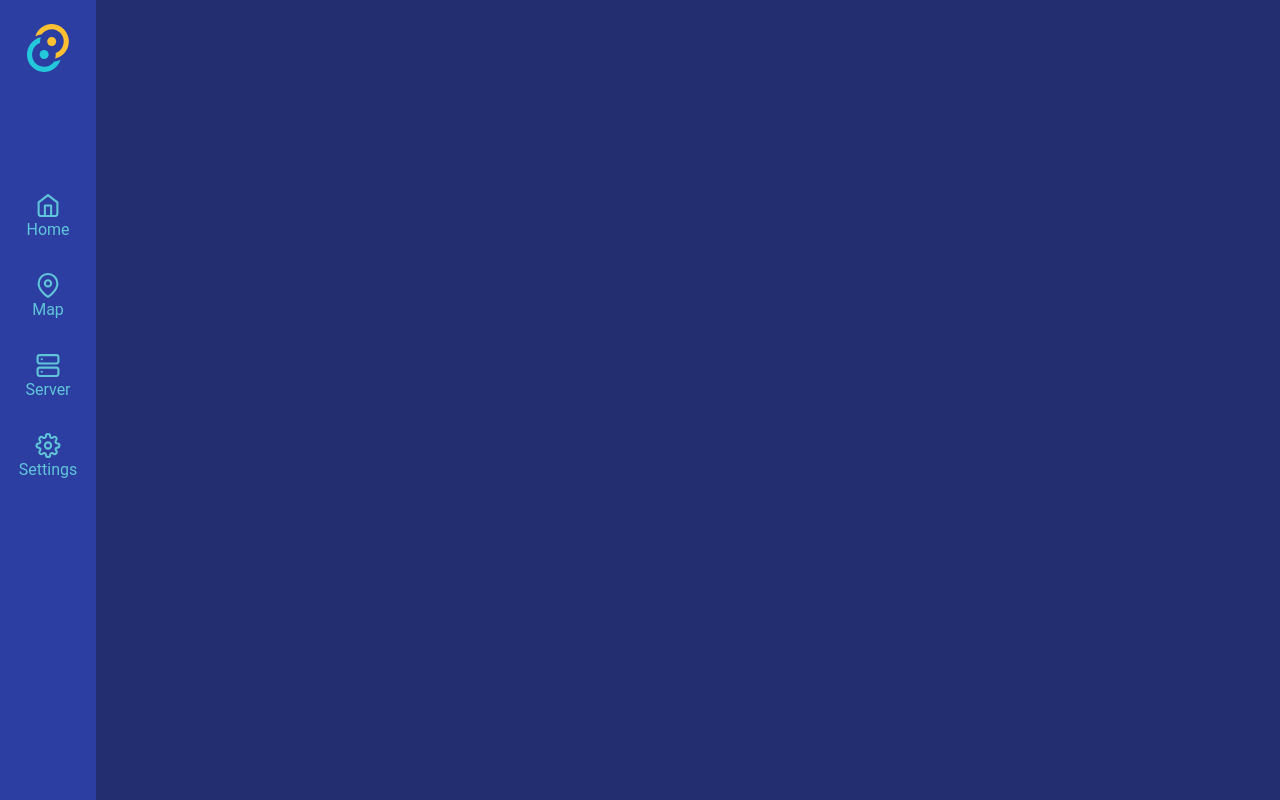
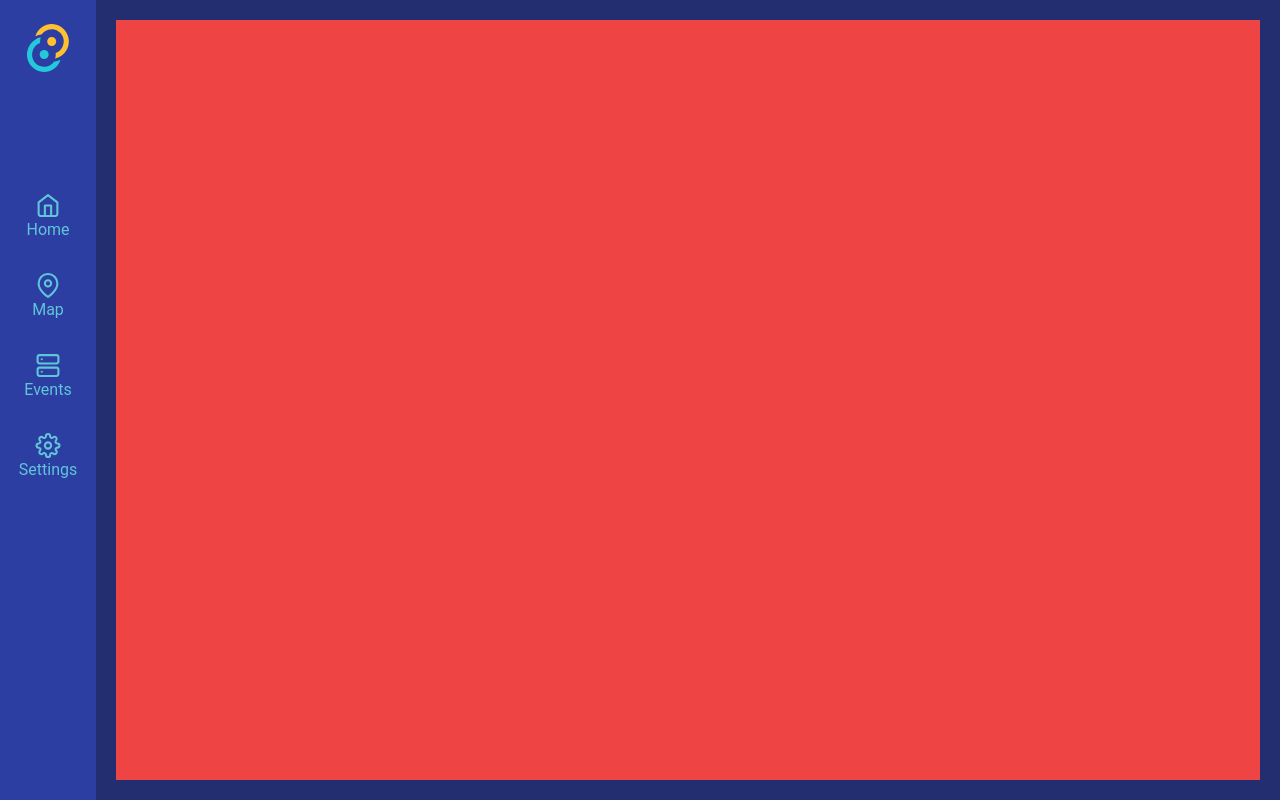
Before and after one commit to SubhayanDas08/ase_grp2, a React (Vite) app in the folder frontend/apps/desktop/: page /events in a window 1280 px wide. Built offline with nearby package versions, Linux system fonts and the light colour scheme.

Commit message:
Switched to settings to events. Basic structure complete

```diff
--- a/frontend/apps/desktop/src/App.tsx
+++ b/frontend/apps/desktop/src/App.tsx
@@ -2,7 +2,7 @@ import { BrowserRouter as Router, Routes, Route } from "react-router-dom";
 
 import Home from "./pages/Home.tsx";
 import Map from "./pages/Map.tsx";
-import Server from "./pages/Server.tsx";
+import Events from "./pages/Events.tsx";
 import Settings from "./pages/Settings.tsx";
 
 import Sidebar from "./components/sidebar.tsx";
@@ -19,7 +19,7 @@ export default function App() {
                     <Routes>
                         <Route path="/" element={<Home />} />
                         <Route path="/map" element={<Map />} />
-                        <Route path="/server" element={<Server />} />
+                        <Route path="/events" element={<Events />} />
                         <Route path="/settings" element={<Settings />} />
                     </Routes>
                 </div>
--- a/frontend/apps/desktop/src/components/sidebar.tsx
+++ b/frontend/apps/desktop/src/components/sidebar.tsx
@@ -18,9 +18,9 @@ export default function Sidebar() {
                     <FiMapPin className="sidebarIcons" />
                     <div className="sidebarText">Map</div>
                 </Link>
-                <Link to="/server" className="sidebarItems">
+                <Link to="/events" className="sidebarItems">
                     <FiServer className="sidebarIcons" />
-                    <div className="sidebarText">Server</div>
+                    <div className="sidebarText">Events</div>
                 </Link>
                 <Link to="/settings" className="sidebarItems">
                     <FiSettings className="sidebarIcons" />
--- /dev/null
+++ b/frontend/apps/desktop/src/pages/Events.tsx
@@ -0,0 +1,7 @@
+export default function Events() {
+    return(
+        <div className="bg-red-500 h-full relative">
+
+        </div>
+    )
+}
--- a/frontend/apps/desktop/src/pages/Server.tsx
+++ /dev/null
@@ -1,7 +0,0 @@
-export default function Server() {
-    return(
-        <div className="bg-red-500">
-            Server
-        </div>
-    )
-}
```
